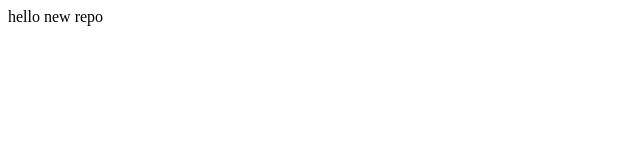
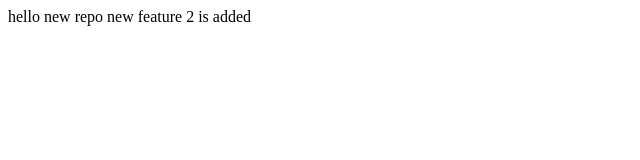
Before and after one commit to arslan8793/local, a plain HTML site: page index.html in a window 1280 px wide. Shown: the whole page, without its empty margins (0-640 px from the left). Drawn offline with Linux system fonts and the light colour scheme.

Commit message:
feature 2 is added

```diff
--- a/index.html
+++ b/index.html
@@ -1,3 +1,5 @@
 <p>
     hello new repo
+
+    new feature 2 is added
 </p>
```
